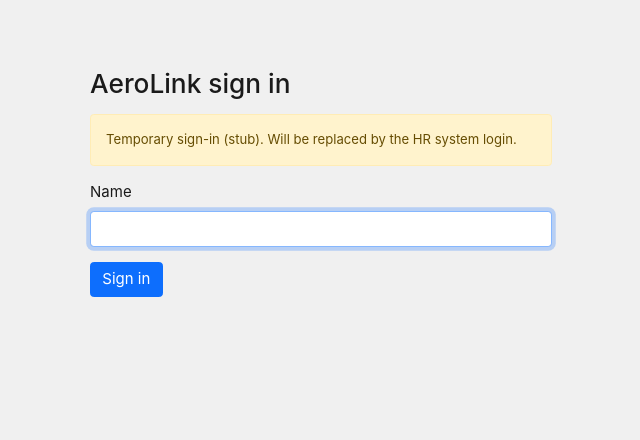
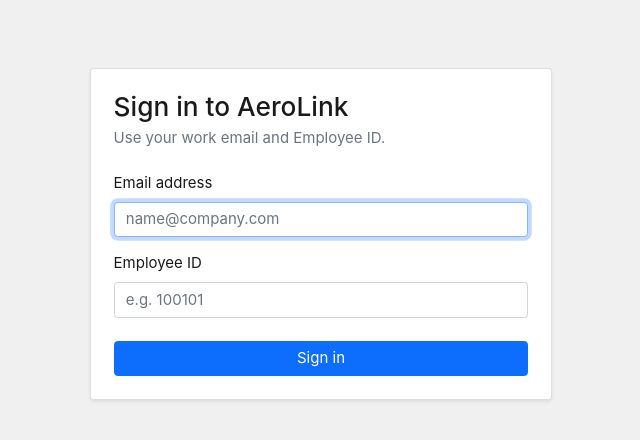
Before and after one commit to aditi-2223/IAB251-AeroLink, an ASP.NET Core app: page /Account/Login in a window 1280 px wide. Shown: the part 68-508 px from the top of the page, without its empty margins (319-959 px from the left). Run offline with ASP.NET Core 8, Linux system fonts and the light colour scheme; style sheets or scripts are compiled from the project's sources; the project's own start-up code is not run, and a stand-in starts its controllers and pages; some libraries are stand-ins or nearby versions.

Commit message:
Replace temporary login with HR login page (T2)

```diff
--- a/AeroLink.Web/Pages/Account/Login.cshtml
+++ b/AeroLink.Web/Pages/Account/Login.cshtml
@@ -2,23 +2,42 @@
 @model AeroLink.Web.Pages.Account.LoginModel
 @{
     ViewData["Title"] = "Sign in";
+    var emailInvalid = ViewData.ModelState[nameof(Model.Email)]?.Errors.Count > 0;
+    var idInvalid = ViewData.ModelState[nameof(Model.EmployeeId)]?.Errors.Count > 0;
 }
 
 <div class="row justify-content-center mt-5">
-    <div class="col-md-5">
-        <h1 class="h3 mb-3">AeroLink sign in</h1>
-        <div class="alert alert-warning small">
-            Temporary sign-in (stub). Will be replaced by the HR system login.
+    <div class="col-md-6 col-lg-5">
+        <div class="card shadow-sm">
+            <div class="card-body p-4">
+                <h1 class="h3 mb-1">Sign in to AeroLink</h1>
+                <p class="text-muted mb-4">Use your work email and Employee ID.</p>
+
+                @if (Model.ErrorMessage is not null)
+                {
+                    <div class="alert alert-danger" role="alert">@Model.ErrorMessage</div>
+                }
+
+                <form method="post" novalidate>
+                    <input type="hidden" asp-for="ReturnUrl" />
+
+                    <div class="mb-3">
+                        <label asp-for="Email" class="form-label">Email address</label>
+                        <input asp-for="Email" type="email" class="form-control @(emailInvalid ? "is-invalid" : "")"
+                               autocomplete="username" placeholder="name@company.com" autofocus />
+                        <span asp-validation-for="Email" class="invalid-feedback d-block"></span>
+                    </div>
+
+                    <div class="mb-4">
+                        <label asp-for="EmployeeId" class="form-label">Employee ID</label>
+                        <input asp-for="EmployeeId" type="text" inputmode="numeric" class="form-control @(idInvalid ? "is-invalid" : "")"
+                               autocomplete="off" placeholder="e.g. 100101" />
+                        <span asp-validation-for="EmployeeId" class="invalid-feedback d-block"></span>
+                    </div>
+
+                    <button type="submit" class="btn btn-primary w-100">Sign in</button>
+                </form>
+            </div>
         </div>
-
-        <form method="post">
-            <input type="hidden" asp-for="ReturnUrl" />
-            <div class="mb-3">
-                <label asp-for="Username" class="form-label">Name</label>
-                <input asp-for="Username" class="form-control" autofocus />
-                <span asp-validation-for="Username" class="text-danger"></span>
-            </div>
-            <button type="submit" class="btn btn-primary">Sign in</button>
-        </form>
     </div>
 </div>
--- a/AeroLink.Web/Pages/Account/Login.cshtml.cs
+++ b/AeroLink.Web/Pages/Account/Login.cshtml.cs
@@ -1,4 +1,6 @@
 using System.Security.Claims;
+using AeroLink.Web.Models;
+using AeroLink.Web.Services;
 using Microsoft.AspNetCore.Authentication;
 using Microsoft.AspNetCore.Authentication.Cookies;
 using Microsoft.AspNetCore.Mvc;
@@ -7,56 +9,94 @@ using Microsoft.AspNetCore.Mvc.RazorPages;
 namespace AeroLink.Web.Pages.Account;
 
 /// <summary>
-/// TEMPORARY stub login page (T1). Signs in any non-empty name so the rest of
-/// the workflow can be built and demonstrated. To be replaced by the HR-system
-/// login (T2), which must keep the route /Account/Login and sign in using the
-/// default cookie scheme.
+/// The sign-in page (T2). An employee enters their email and Employee ID; <see cref="IHrAuthService"/> checks them against the
+/// HR system, and on success the employee is signed in with the default cookie scheme set up in <c>Program.cs</c>.
+/// The page holds no business rules: it passes the form to the service and shows the result.
 /// </summary>
 public class LoginModel : PageModel
 {
-    /// <summary>The name entered by the user on the sign-in form.</summary>
+    private readonly IHrAuthService _hrAuthService;
+
+    /// <summary>Creates the page.</summary>
+    /// <param name="hrAuthService">The service that validates employees against the HR system.</param>
+    public LoginModel(IHrAuthService hrAuthService)
+    {
+        _hrAuthService = hrAuthService;
+    }
+
+    /// <summary>Gets or sets the email address typed on the form.</summary>
     [BindProperty]
-    public string Username { get; set; } = string.Empty;
+    public string? Email { get; set; }
 
-    /// <summary>The local URL to return to after a successful sign-in.</summary>
+    /// <summary>Gets or sets the Employee ID typed on the form. Kept as text so letters and decimals can be reported, not silently dropped.</summary>
+    [BindProperty]
+    public string? EmployeeId { get; set; }
+
+    /// <summary>Gets or sets the local URL to return to after a successful sign-in.</summary>
     [BindProperty(SupportsGet = true)]
     public string? ReturnUrl { get; set; }
 
-    /// <summary>Displays the sign-in form.</summary>
-    public void OnGet()
+    /// <summary>Gets the page-level error shown above the form when sign-in fails; <c>null</c> when there is nothing to show.</summary>
+    public string? ErrorMessage { get; private set; }
+
+    /// <summary>Shows the sign-in form, or skips it when the employee is already signed in.</summary>
+    /// <returns>A redirect to the main screen if already signed in; otherwise the form.</returns>
+    public IActionResult OnGet()
     {
+        return User.Identity?.IsAuthenticated == true ? RedirectToPage("/Index") : Page();
     }
 
-    /// <summary>
-    /// Validates the form and signs the user in with a cookie.
-    /// </summary>
+    /// <summary>Checks the submitted details with the HR system and signs the employee in if they pass.</summary>
+    /// <param name="cancellationToken">Cancelled if the browser disconnects.</param>
     /// <returns>
-    /// A redirect to <see cref="ReturnUrl"/> (if local) or the main screen on
-    /// success; the same page with an error message if the name is empty.
+    /// A redirect to <see cref="ReturnUrl"/> (if it is a local URL) or the main screen on success; otherwise the same page
+    /// with field errors or <see cref="ErrorMessage"/>. The employee is not signed in on any failure.
     /// </returns>
-    public async Task<IActionResult> OnPostAsync()
+    public async Task<IActionResult> OnPostAsync(CancellationToken cancellationToken)
     {
-        if (string.IsNullOrWhiteSpace(Username))
+        var result = await _hrAuthService.AuthenticateAsync(Email, EmployeeId, cancellationToken);
+
+        if (!result.IsSuccess)
         {
-            ModelState.AddModelError(nameof(Username), "Please enter your name.");
+            ShowFailure(result);
             return Page();
         }
 
+        await HttpContext.SignInAsync(
+            CookieAuthenticationDefaults.AuthenticationScheme,
+            CreatePrincipal(result.Employee!));
+
+        return !string.IsNullOrEmpty(ReturnUrl) && Url.IsLocalUrl(ReturnUrl)
+            ? LocalRedirect(ReturnUrl)
+            : RedirectToPage("/Index");
+    }
+
+    /// <summary>Copies a failed result onto the page so the view can display it.</summary>
+    /// <param name="result">The failed result.</param>
+    private void ShowFailure(HrAuthResult result)
+    {
+        if (result.EmailError is not null)
+            ModelState.AddModelError(nameof(Email), result.EmailError);
+        if (result.EmployeeIdError is not null)
+            ModelState.AddModelError(nameof(EmployeeId), result.EmployeeIdError);
+
+        // Field errors already explain a validation failure, so only other failures need the banner.
+        if (result.Outcome != HrAuthOutcome.ValidationFailed)
+            ErrorMessage = result.Message;
+    }
+
+    /// <summary>Builds the signed-in identity stored in the cookie.</summary>
+    /// <param name="employee">The verified employee.</param>
+    /// <returns>A principal with the employee's ID, full name, email and role (job title) as claims.</returns>
+    private static ClaimsPrincipal CreatePrincipal(HrEmployeeDto employee)
+    {
         var claims = new List<Claim>
         {
-            new(ClaimTypes.Name, Username.Trim()),
-            new(ClaimTypes.Role, "Baggage Handler")
+            new(ClaimTypes.NameIdentifier, employee.EmployeeId.ToString()),
+            new(ClaimTypes.Name, employee.FullName),
+            new(ClaimTypes.Email, employee.Email),
+            new(ClaimTypes.Role, employee.JobTitle)
         };
-        var identity = new ClaimsIdentity(claims, CookieAuthenticationDefaults.AuthenticationScheme);
-
-        await HttpContext.SignInAsync(
-            CookieAuthenticationDefaults.AuthenticationScheme,
-            new ClaimsPrincipal(identity));
-
-        if (!string.IsNullOrEmpty(ReturnUrl) && Url.IsLocalUrl(ReturnUrl))
-        {
-            return LocalRedirect(ReturnUrl);
-        }
-        return RedirectToPage("/Index");
+        return new ClaimsPrincipal(new ClaimsIdentity(claims, CookieAuthenticationDefaults.AuthenticationScheme));
     }
 }
```
